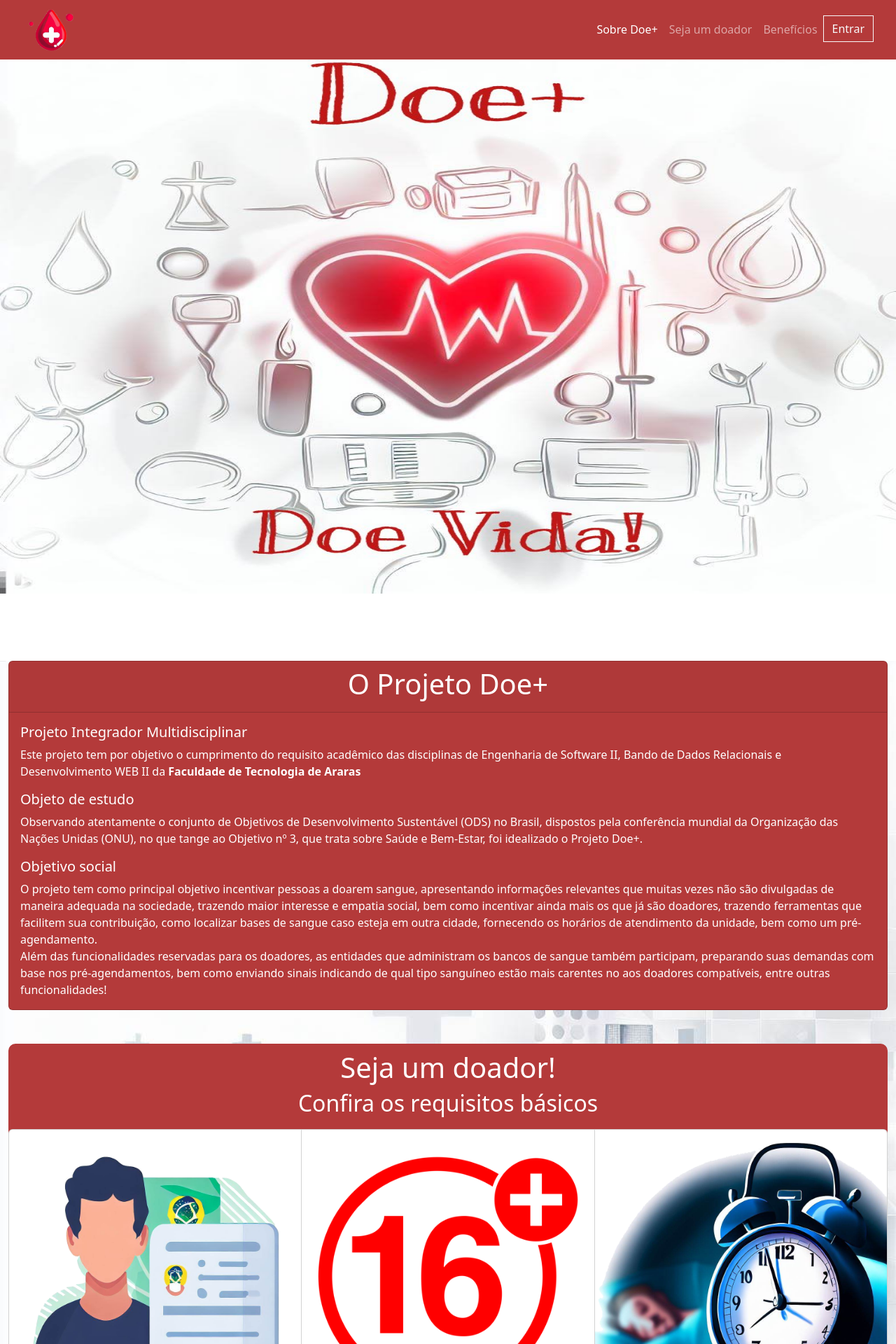
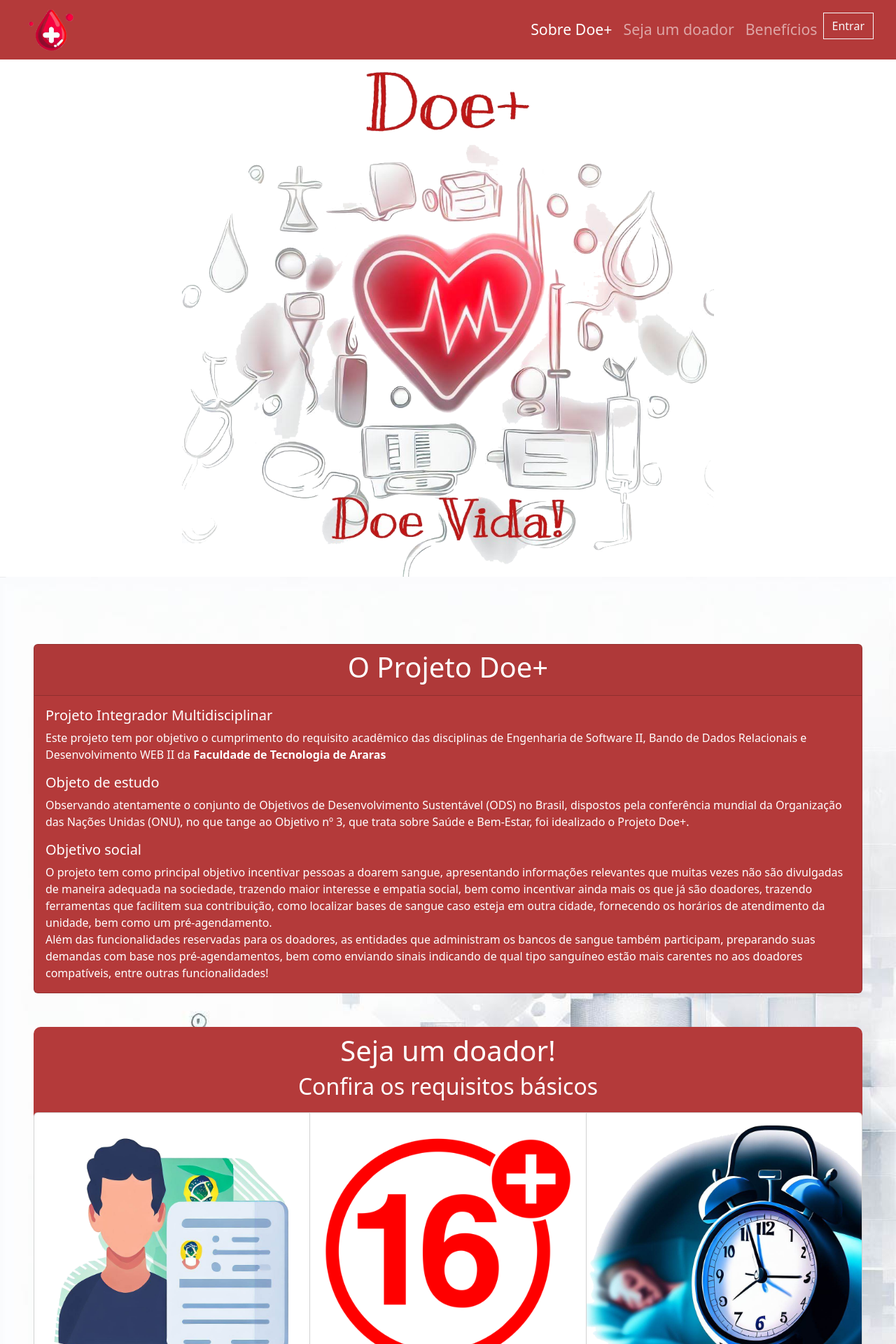
Before and after one commit to Arantees/ProjetoDoe, a PHP site: page /Views/index.html in a window 1280 px wide. Shown: the top 1920 px of the page at 70% size. Run offline with PHP 8.4, Linux system fonts and the light colour scheme.

Commit message:
ordenação de diretórios e tratamento de imagem

```diff
--- a/Doe+/Views/index.html
+++ b/Doe+/Views/index.html
@@ -13,10 +13,10 @@
 </head>
 <body>
     <!-- NAVBAR -->
-    <nav class="fixed-top navbar navbar-expand-md navbar-dark">
+    <nav class="fixed-top navbar navbar-expand-md navbar-dark mb-5">
         <div class="container-fluid">
             <a class="navbar-brand" href="#">
-                <h1 class="m-0"><img class="logo d-block" src="../assets/images/logo.png" alt="Logo da app doe+"></h1>
+                <h1 class="m-0"><img class="logo d-block" src="../assets/logo.png" alt="Logo da app doe+"></h1>
             </a>
             <button class="navbar-toggler align-right" type="button" data-bs-toggle="collapse"
                 data-bs-target="#navbarSupportedContent" aria-controls="navbarSupportedContent" aria-expanded="false"
@@ -42,9 +42,11 @@
         </div>
     </nav>
 
-    <img class="img-fundo img-fluid w-100 mt-5 mb-5" src="../assets/images/fundo.jpg"/>
-    <section class="container-fluid content mt-5">
-            <article id="sobre" class="" class="mt-5 mb-5">
+    <div class="img-panel mt-5">
+        <img class="img-fluid img-fundo mt-3" src="../assets/background/inicial.png"/>
+    </div>
+    <section class="container-fluid content p-5">
+            <article id="sobre" class="" class="mt-5 mb-5 p-5">
                 <div class="card text-white bg-vermelho mt-5 mb-5">
                     <div class="card-header text-center"><h1 class="fs-1">O Projeto Doe+</h1></div>
                     <div class="card-body">
@@ -72,7 +74,6 @@
                     </div>
                   </div>
             </article>
-
 
             <div id="info"class="mt-5">
                 <div class="bg-vermelho painel mt-5">
@@ -153,7 +154,7 @@
                 <div class="row d-flex mt-5">
                     <div class="d-flex align-items-center justify-content-center">
                         <div class="p-2 w-100">
-                            <img class="img-fluid" src="../assets/images/logo.png" alt="imagem"/>
+                            <img class="img-fluid" src="../assets/logo.png" alt="imagem"/>
                         </div>
                         <div class="p-2 w-100">
                             <h2 class="fs-3">Diminui o risco de câncer</h2>
--- a/Doe+/css/style.css
+++ b/Doe+/css/style.css
@@ -2,12 +2,21 @@
     background-color: transparent;
     padding: 0px 20px;
     background-color: #B43A3A;
+    font-size: 16pt;
 
 }
 
+.img-panel
+{
+    display: flex;
+    justify-content: center; /* Centraliza horizontalmente */
+    align-items: center; /* Centraliza verticalmente */
+}
+
 .img-fundo{
-    height: 100vh;
-    width: 100vh;
+
+    height: 95vh; /* 100% da altura da tela */
+    margin: 0; /* Remova margens padrão */
 }
 
 .logo
@@ -49,7 +58,7 @@ footer{
 
 .content
 {
-    background-image: url("../assets/images/bg-primary.jpg");
+    background-image: url("../assets/background/bg-primary.jpg");
     background-repeat: repeat-y;
     background-size: 100% auto;
 }
```
Also changed, not shown: Doe+/Assets/background/bg-primary.jpg (added), Doe+/Assets/background/inicial.png (added), Doe+/Assets/images/fundo.jpg (deleted), Doe+/Assets/logo.png (renamed from Doe+/Assets/images/logo.png).
